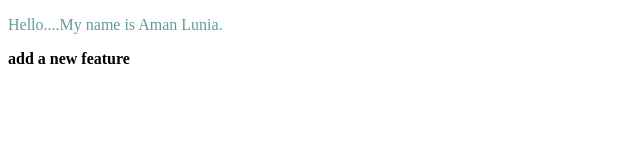
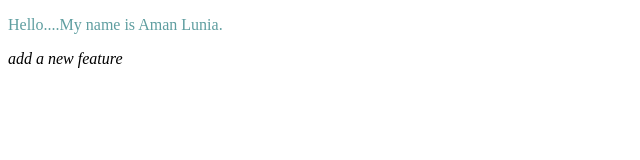
Before and after one commit to Aman07102001/Local_Repo, a plain HTML site: page index.html in a window 1280 px wide. Shown: the full height of the page, 0-640 px from the left. Drawn offline with Linux system fonts and the light colour scheme.

Commit message:
add italic tgag

```diff
--- a/index.html
+++ b/index.html
@@ -10,6 +10,6 @@
     <p>
         Hello....My name is Aman Lunia.
     </p>
-    <b> add a new feature </b>
+    <i> add a new feature </i>
 </body>
 </html>
```
